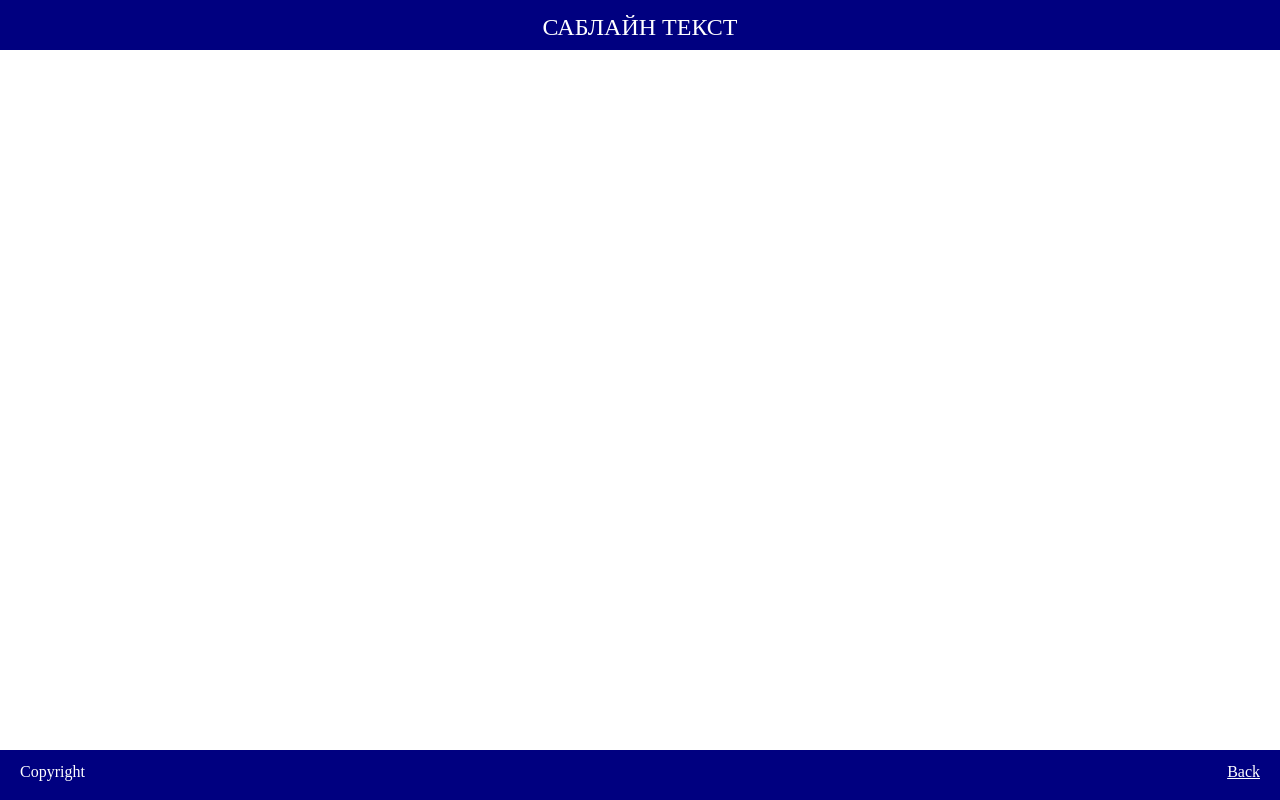
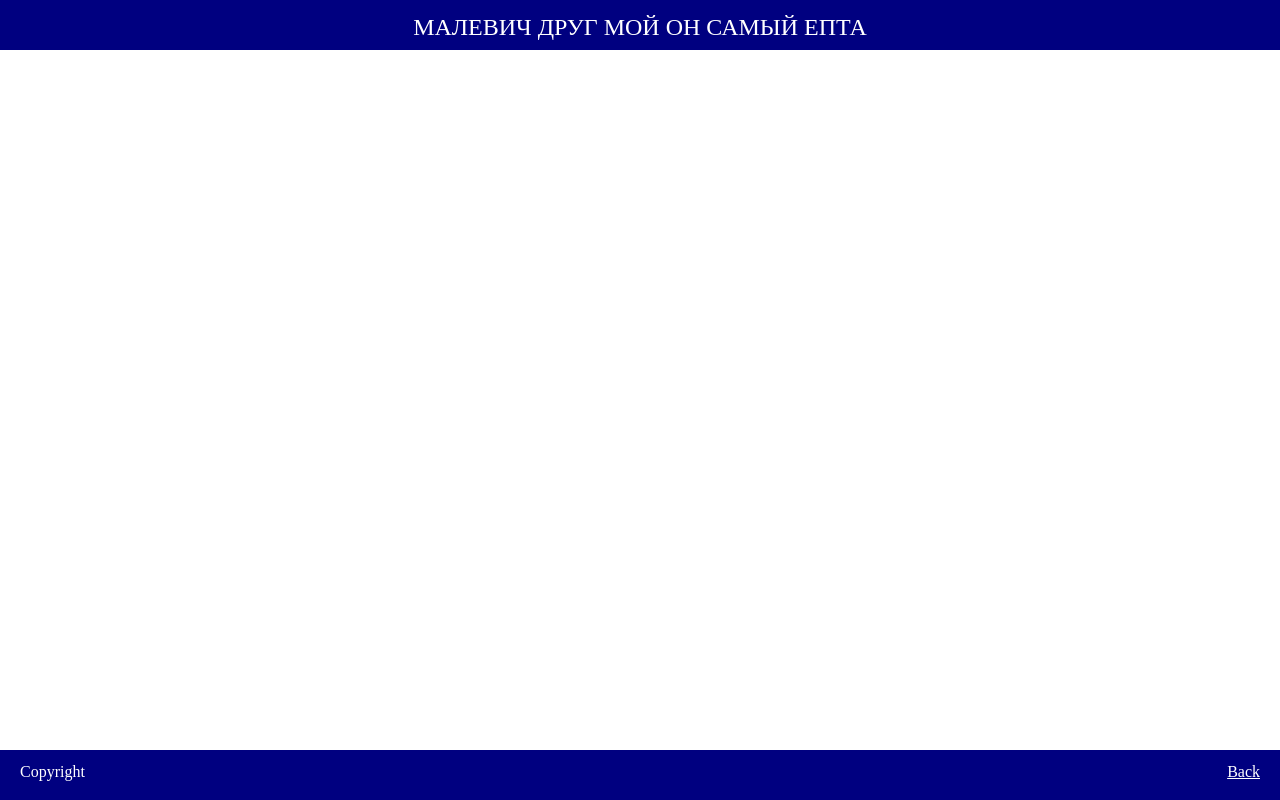
Before and after one commit to 7mertvixmishat/Flex, a plain HTML site: page index.html in a window 1280 px wide. Drawn offline with Linux system fonts and the light colour scheme.

Commit message:
Update index.html

```diff
--- a/index.html
+++ b/index.html
@@ -11,7 +11,7 @@
 <body>
 	<section class="header">
 		<div class="menuCointainer">
-			  <p class="headertext"> САБЛАЙН ТЕКСТ </p>
+			  <p class="headertext"> МАЛЕВИЧ ДРУГ МОЙ ОН САМЫЙ ЕПТА </p>
 		</div>
 	</section>
 		<div class="flexcontainer">
```
